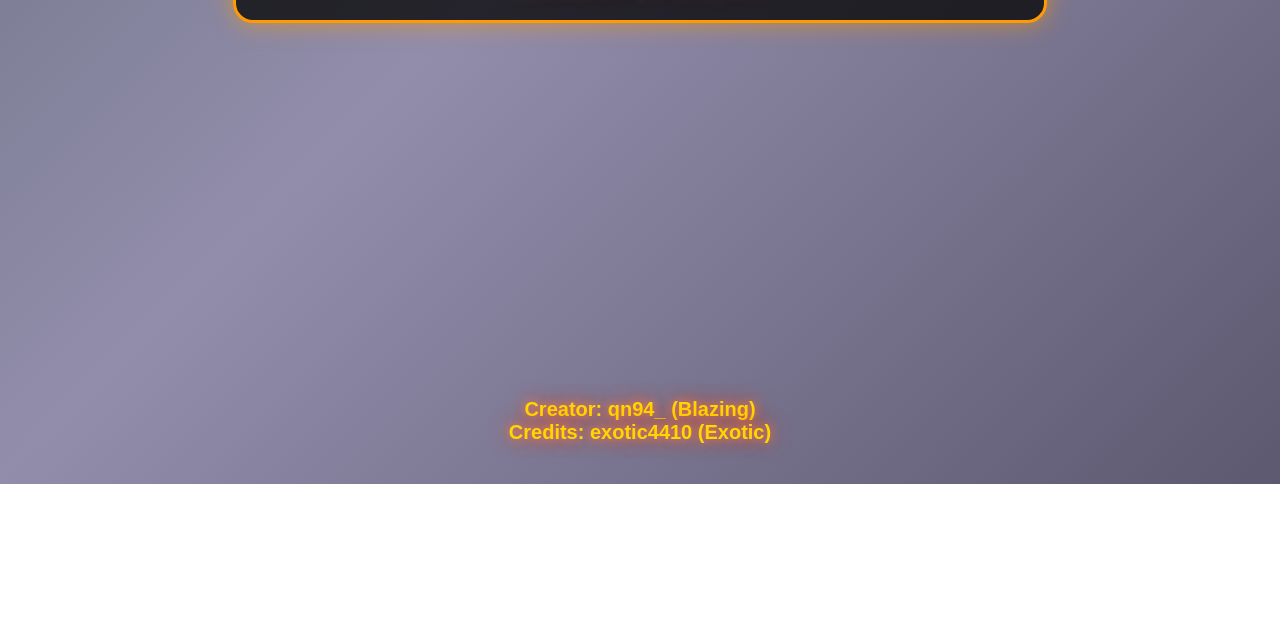
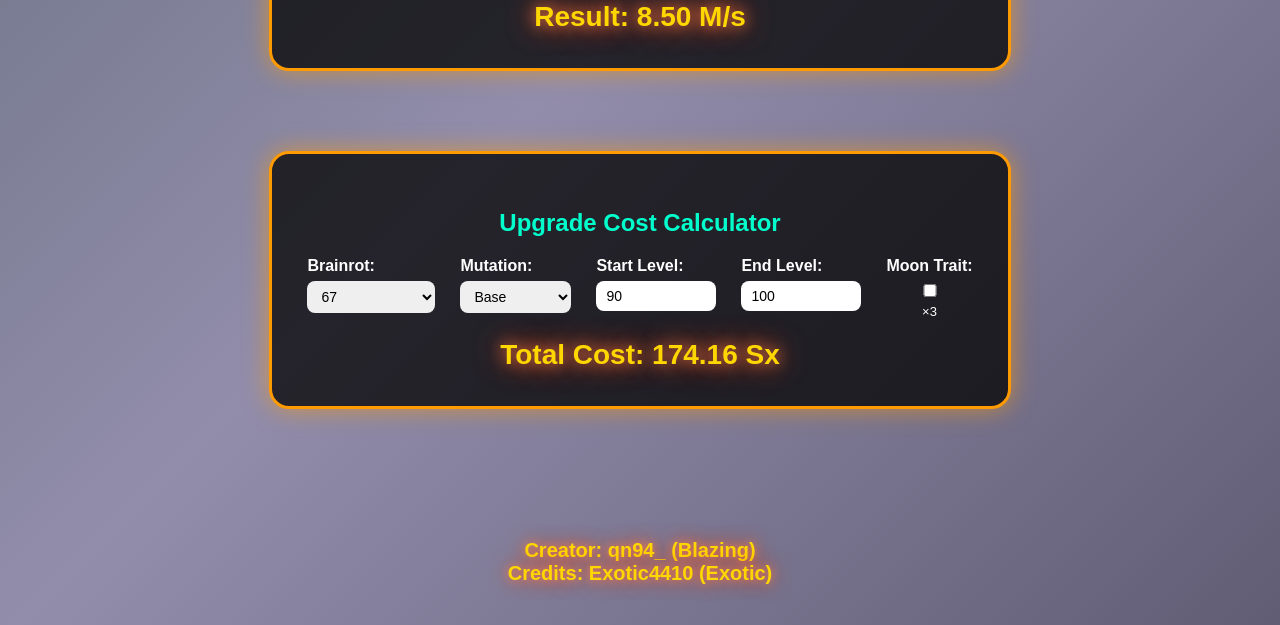
Before and after one commit to Blazing231/Money-Calculator-Upgrades, a plain HTML site: page index.html in a window 1280 px wide. Shown: the part 316-941 px from the top of the page. Before the commit the page ends 800 px from the top, so only its background shows below. Drawn offline with Linux system fonts and the light colour scheme.

Commit message:
Update index.html

```diff
--- a/index.html
+++ b/index.html
@@ -2,7 +2,7 @@
 <html lang="en">
 <head>
 <meta charset="UTF-8">
-<title>Money Calculator</title>
+<title>Brainrot Calculator</title>
 
 <style>
 html, body{
@@ -12,7 +12,6 @@ html, body{
     text-align:center;
     color:white;
 
-    /* Animated gradient background */
     background: linear-gradient(-45deg,#1f1c2c,#928dab,#1f4037,#99f2c8);
     background-size:400% 400%;
     animation: gradientBG 15s ease infinite;
@@ -29,14 +28,13 @@ html, body{
 }
 
 h1{
-    margin-top:25px;
+    margin-top:30px;
     color:#ff9a00;
     text-shadow:0 0 12px #ff7f50,0 0 25px #ff4500;
 }
 
-/* Glowing calculator box */
 .section-box{
-    margin:50px auto;
+    margin:40px auto;
     padding:35px;
     border-radius:20px;
     border:3px solid #ff9a00;
@@ -77,10 +75,9 @@ select,input{
 }
 
 input[type="number"]{
-    width:90px;
+    width:100px;
 }
 
-/* Moon trait style */
 .moon{
     text-align:center;
 }
@@ -91,16 +88,14 @@ input[type="number"]{
     font-size:13px;
 }
 
-/* Result glow */
-#moneyResult{
-    margin-top:30px;
-    font-size:32px;
+#moneyResult, #upgradeResult{
+    margin-top:20px;
+    font-size:28px;
     font-weight:bold;
     color:#ffd700;
     text-shadow:0 0 15px #ff7f50,0 0 30px #ff4500;
 }
 
-/* Animated glowing footer */
 .footer{
     margin-top:auto;
     padding:90px 0 40px 0;
@@ -111,21 +106,18 @@ input[type="number"]{
 }
 
 @keyframes glowPulse{
-    from{
-        text-shadow:0 0 10px #ff7f50,0 0 20px #ff4500;
+    from{ text-shadow:0 0 10px #ff7f50,0 0 20px #ff4500; }
+    to{ text-shadow:0 0 20px #ffd700,0 0 35px #ff8c00; }
 }
-    to{
-        text-shadow:0 0 20px #ffd700,0 0 35px #ff8c00;
-    }
-}
-
 </style>
 </head>
 <body>
 
-<h1>💰 Money Calculator 💰</h1>
+<h1>💰 Brainrot Calculator 💰</h1>
 
+<!-- ================= MONEY CALCULATOR ================= -->
 <div class="section-box">
+<h2 style="color:#ffd700;">Money Calculator</h2>
 <div class="row">
 
 <div class="field">
@@ -159,9 +151,46 @@ input[type="number"]{
 <div id="moneyResult">Result: 0</div>
 </div>
 
+<!-- ================= UPGRADE COST CALCULATOR ================= -->
+<div class="section-box">
+<h2 style="color:#00ffcc;">Upgrade Cost Calculator</h2>
+
+<div class="row">
+
+<div class="field">
+<label>Brainrot:</label>
+<select id="upgradeBrainrot"></select>
+</div>
+
+<div class="field">
+<label>Mutation:</label>
+<select id="upgradeMutation"></select>
+</div>
+
+<div class="field">
+<label>Start Level:</label>
+<input type="number" id="startLevel" min="1" max="100" value="90">
+</div>
+
+<div class="field">
+<label>End Level:</label>
+<input type="number" id="endLevel" min="1" max="100" value="100">
+</div>
+
+<div class="field moon">
+<label>Moon Trait:</label>
+<input type="checkbox" id="upgradeMoon">
+<small>×3</small>
+</div>
+
+</div>
+
+<div id="upgradeResult">Total Cost: 0</div>
+</div>
+
 <div class="footer">
 Creator: qn94_ (Blazing)<br>
-    Credits: exotic4410 (Exotic)
+Credits: Exotic4410 (Exotic)
 </div>
 
 <script>
@@ -182,65 +211,93 @@ const brainrots = {
 const mutations=["Base","Gold","Diamond","Emerald","BloodMoon","Rainbow"];
 const moonMultiplier=3;
 
-const moneyDropdown=document.getElementById("moneyBrainrot");
-const moneyMutation=document.getElementById("moneyMutation");
-const moneyMoon=document.getElementById("moneyMoon");
-const levelInput=document.getElementById("moneyLevel");
-const multiplierInput=document.getElementById("moneyMultiplier");
-
+function populate(selectId){
+  const select=document.getElementById(selectId);
   Object.keys(brainrots).forEach(name=>{
     const opt=document.createElement("option");
     opt.value=name;
-  opt.text=name+" (Base: "+brainrots[name].Base+"M)";
-  moneyDropdown.appendChild(opt);
+    opt.text=name;
+    select.appendChild(opt);
   });
+}
 
+function populateMut(selectId){
+  const select=document.getElementById(selectId);
   mutations.forEach(m=>{
     const opt=document.createElement("option");
     opt.value=m;
     opt.text=m;
-  moneyMutation.appendChild(opt);
+    select.appendChild(opt);
+  });
+}
+
+populate("moneyBrainrot");
+populate("upgradeBrainrot");
+populateMut("moneyMutation");
+populateMut("upgradeMutation");
+
+document.querySelectorAll("input, select").forEach(el=>{
+  el.addEventListener("input",()=>{
+    calculateMoney();
+    calculateUpgradeCost();
+  });
 });
 
-[moneyDropdown,moneyMutation,moneyMoon,levelInput,multiplierInput]
-.forEach(el=>el.addEventListener("input",calculateMoney));
+// ========== MONEY CALCULATOR ==========
+function calculateMoney(){
+  const brain=document.getElementById("moneyBrainrot").value;
+  const mutation=document.getElementById("moneyMutation").value;
+  const moon=document.getElementById("moneyMoon").checked?moonMultiplier:1;
+  const level=parseInt(document.getElementById("moneyLevel").value);
 
-function calculateMoney(){
-  const brain=moneyDropdown.value;
-  const mutation=moneyMutation.value;
-  const moon=moneyMoon.checked?moonMultiplier:1;
-  const level=parseInt(levelInput.value);
-
-  let multi=parseFloat(multiplierInput.value);
-
-  // HARD CAP at 17
-  if(multi>17){
-    multi=17;
-    multiplierInput.value=17;
-  }
-
+  let multi=parseFloat(document.getElementById("moneyMultiplier").value);
+  if(multi>17){ multi=17; document.getElementById("moneyMultiplier").value=17; }
   if(level<1||level>100||multi<=0) return;
 
   const base=brainrots[brain][mutation];
-  const basePower = base * multi * moon;
-  const levelMultiplier = Math.pow(1.25, level-1);
-  const finalTotal = basePower * levelMultiplier;
+  const total=base*multi*moon*Math.pow(1.25,level-1);
 
   document.getElementById("moneyResult").innerText=
-      "Result: "+formatHuge(finalTotal);
+  "Result: "+formatHuge(total)+"/s";
 }
 
+// ========== UPGRADE COST CALCULATOR ==========
+function calculateUpgradeCost(){
+  const brain=document.getElementById("upgradeBrainrot").value;
+  const mutation=document.getElementById("upgradeMutation").value;
+  const moon=document.getElementById("upgradeMoon").checked?moonMultiplier:1;
+
+  let start=parseInt(document.getElementById("startLevel").value);
+  let end=parseInt(document.getElementById("endLevel").value);
+
+  if(start<1) start=1;
+  if(end>100) end=100;
+  if(end<start) end=start;
+
+  const base=brainrots[brain][mutation]*moon;
+
+  let total=0;
+  for(let lvl=start; lvl<end; lvl++){
+    total += base*Math.pow(1.45, lvl-1);
+  }
+
+  document.getElementById("upgradeResult").innerText=
+  `Total Cost: ${formatHuge(total)}`;
+}
+
+// Format large numbers with Sp instead of Oc
 function formatHuge(num){
-  const units=["M","B","T","Qd","Qn","Sx"];
-  let n=num,i=0;
-  while(n>=1000&&i<units.length-1){
-      n/=1000;
+  const units=["M","B","T","Qd","Qn","Sx","Sp","No","Dc"];
+  let i=0;
+  while(num>=1000 && i<units.length-1){
+    num/=1000;
     i++;
   }
-  return n.toFixed(2)+" "+units[i]+"/s";
+  return num.toFixed(2)+" "+units[i];
 }
 
 calculateMoney();
+calculateUpgradeCost();
 </script>
 
 </body>
```
Lines whose indentation alone changed are shown as unchanged.
